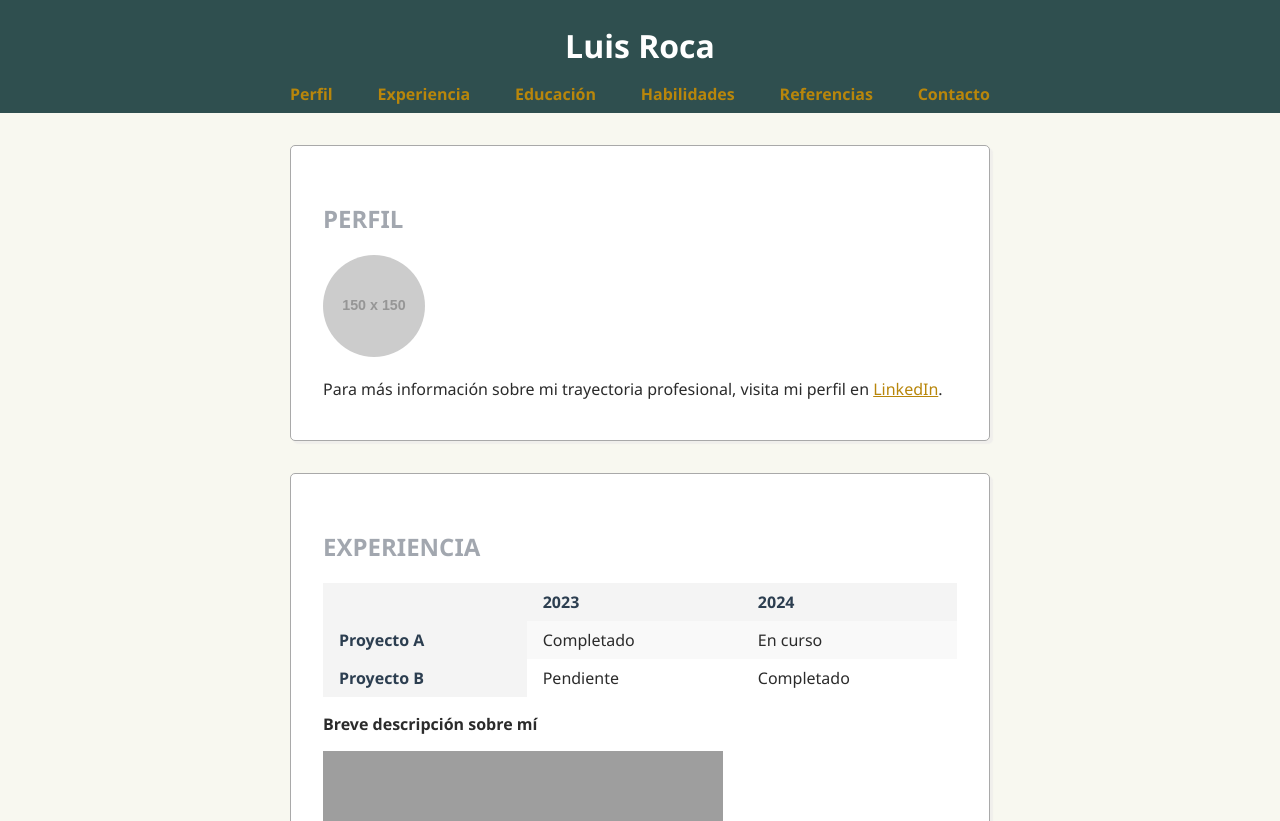
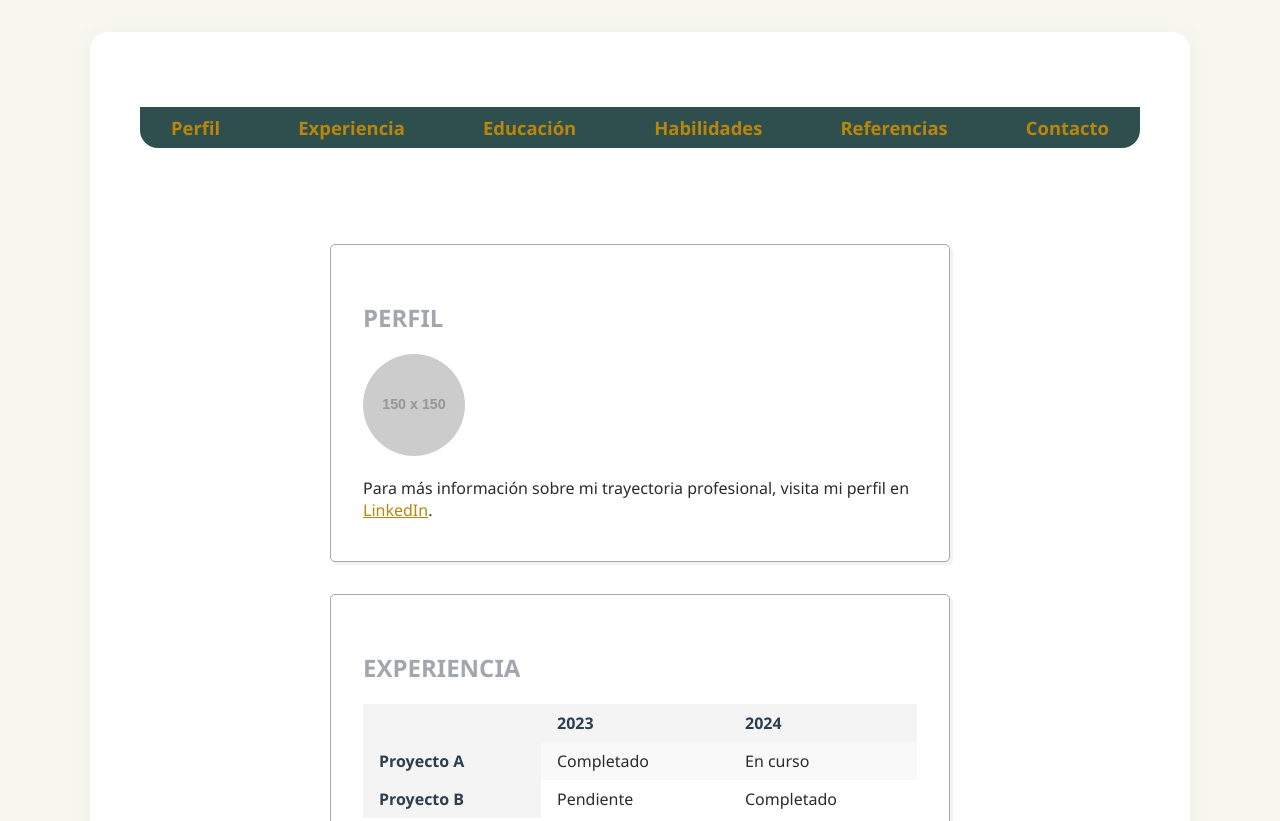
Before and after one commit to LuisRoca09/curriculum, a plain HTML site: page index.html in a window 1280 px wide. Shown: the top 821 px of the page. Drawn offline with Linux system fonts and the light colour scheme; grey boxes are pictures that could not be loaded; placeholder pictures from the web are drawn by us.

Commit message:
diseño final

```diff
--- a/index.html
+++ b/index.html
@@ -21,21 +21,61 @@
 
         /* Fondo general */
         body {
-            background: var(--color-fondo);
+            background: #F8F8F0; /* Marfil, fondo exterior */
             color: var(--color-texto);
+            margin: 0;
+            padding: 0;
+        }
+
+        .container {
+            max-width: 1100px;
+            margin: 2rem auto;
+            background: #fff;
+            border-radius: 18px;
+            box-shadow: 0 4px 24px rgba(44,79,79,0.07);
+            padding: 0 0 2rem 0;
+            min-height: 90vh;
+            /* Opcional: transición suave si cambias de tamaño */
+            transition: box-shadow 0.2s;
         }
 
         /* Encabezado y navegación */
         header {
-            background: var(--color-principal);
+            background: none;
+            color: #2F4F4F;
+            padding: 2rem 0 0 0;
+            text-align: center;
+        }
+        nav {
+            background: #2F4F4F;
+            border-radius: 0 0 18px 18px;
+            margin: 0 auto 2rem auto;
+            max-width: 1000px;
+            padding: 0.5rem 0;
+        }
+
+        nav ul {
+            display: flex;
+            justify-content: space-around;
+            align-items: center;
+            list-style: none;
+            margin: 0;
+            padding: 0;
+        }
+
+        nav a {
+            color: #B8860B;
+            font-weight: bold;
+            text-decoration: none;
+            font-size: 1.15rem;
+            padding: 0.5rem 1.2rem;
+            border-radius: 6px;
+            transition: background 0.2s, color 0.2s;
+        }
+
+        nav a:hover {
+            background: #B8860B;
             color: #fff;
-        }
-        nav a {
-            color: var(--color-acento);
-        }
-        nav a:hover {
-            color: #fff;
-            background: var(--color-acento);
         }
 
         /* Secciones */
@@ -84,6 +124,17 @@
         }
         blockquote {
             border-left: 4px solid var(--color-acento);
+        }
+
+        main {
+            padding: 2rem 2.5rem;
+        }
+
+        footer {
+            text-align: center;
+            color: #2F4F4F;
+            padding: 1.5rem 0 0 0;
+            background: none;
         }
     </style>
 </head>
```
